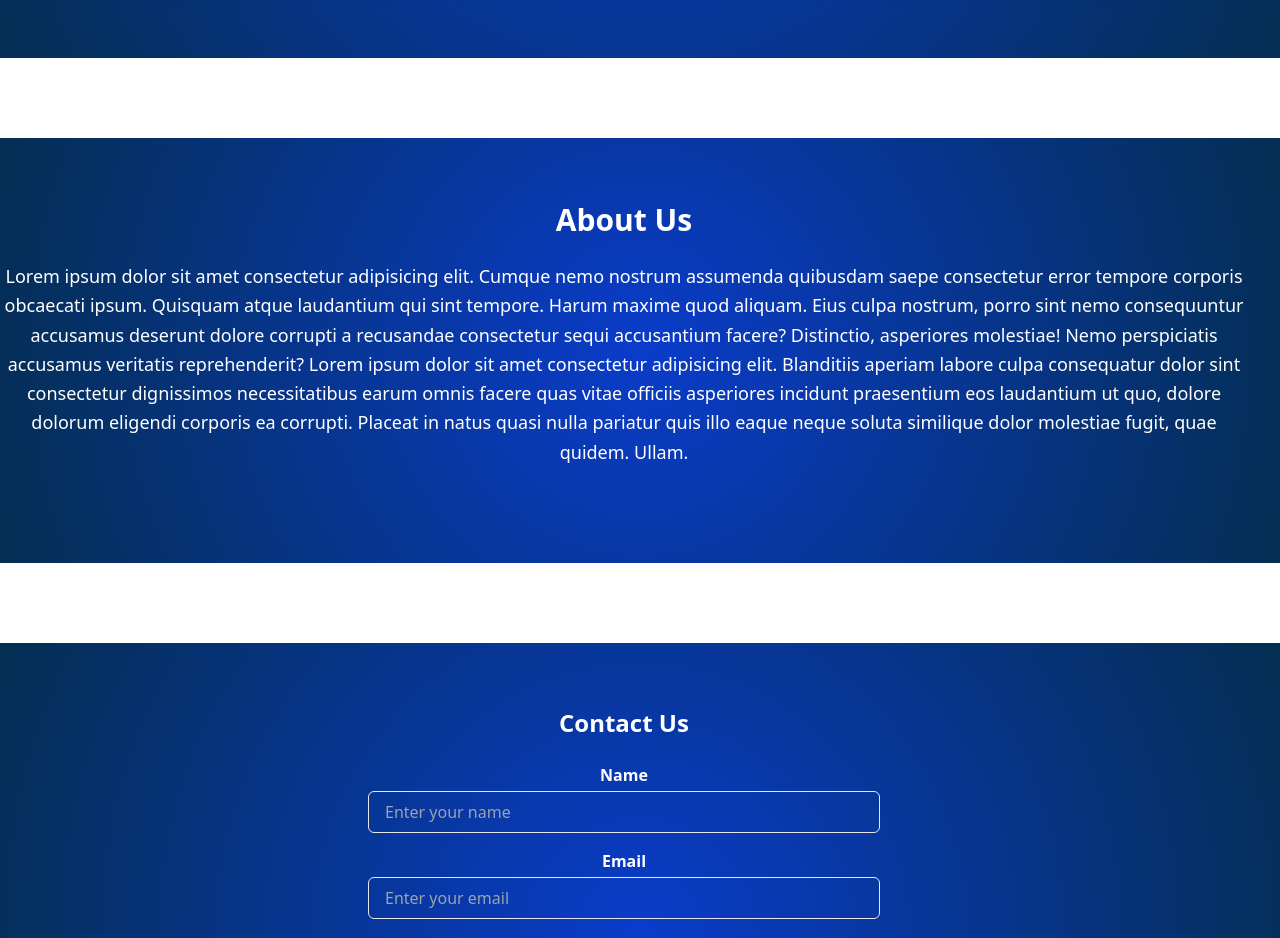
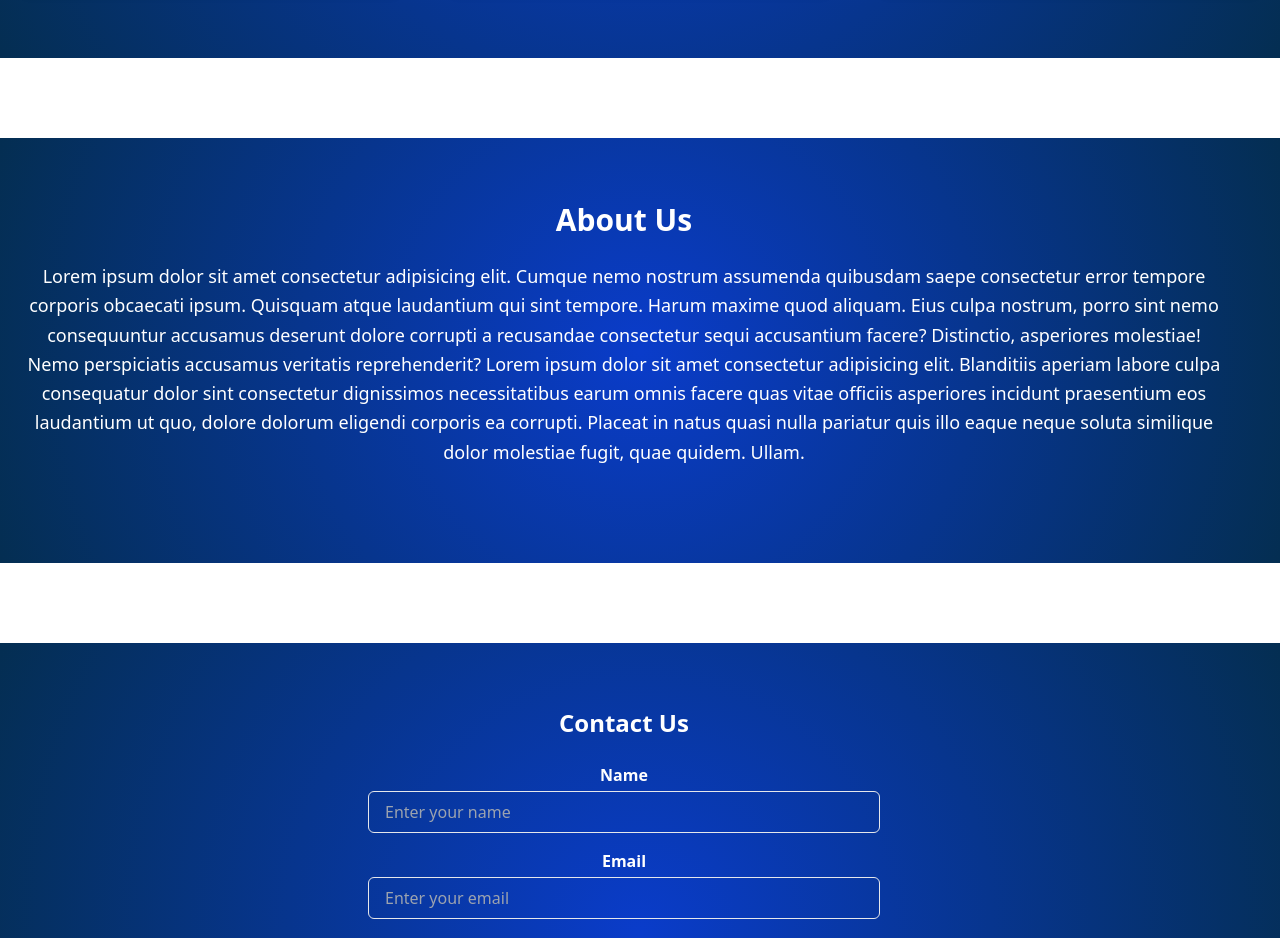
Before and after one commit to A-K-M-A-L-1/GVI, a website: page index.html in a window 1280 px wide. Shown: the part 1480-2418 px from the top of the page. Drawn offline with nearby package versions, Linux system fonts and the light colour scheme.

Commit message:
Update index.html

```diff
--- a/index.html
+++ b/index.html
@@ -184,7 +184,7 @@
         </section>
 
         <!-- About Us -->
-        <section id="about-us" class="py-16 bg-gray-100 mt-20 blue-bg flex items-center justify-center text-white">
+        <section id="about-us" class="p-5 md:px:2 py-16 bg-gray-100 mt-20 blue-bg flex items-center justify-center text-white">
             <div class="container mx-auto text-center w-full md:pr-8">
                 <h2 class="text-3xl font-bold mb-6">About Us</h2>
                 <p class="text-lg mb-8 leading-relaxed">Lorem ipsum dolor sit amet consectetur adipisicing elit. Cumque nemo nostrum assumenda quibusdam saepe consectetur error tempore corporis obcaecati ipsum. Quisquam atque laudantium qui sint tempore. Harum maxime quod aliquam. Eius culpa nostrum, porro sint nemo consequuntur accusamus deserunt dolore corrupti a recusandae consectetur sequi accusantium facere? Distinctio, asperiores molestiae! Nemo perspiciatis accusamus veritatis reprehenderit? Lorem ipsum dolor sit amet consectetur adipisicing elit. Blanditiis aperiam labore culpa consequatur dolor sint consectetur dignissimos necessitatibus earum omnis facere quas vitae officiis asperiores incidunt praesentium eos laudantium ut quo, dolore dolorum eligendi corporis ea corrupti. Placeat in natus quasi nulla pariatur quis illo eaque neque soluta similique dolor molestiae fugit, quae quidem. Ullam.</p>
```
